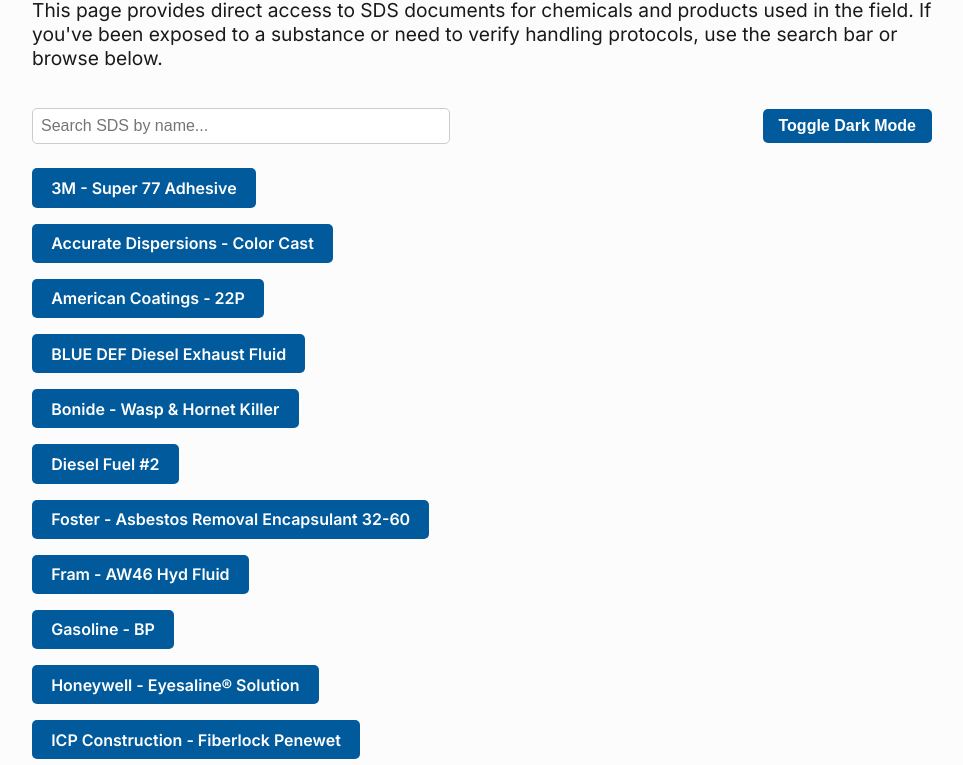
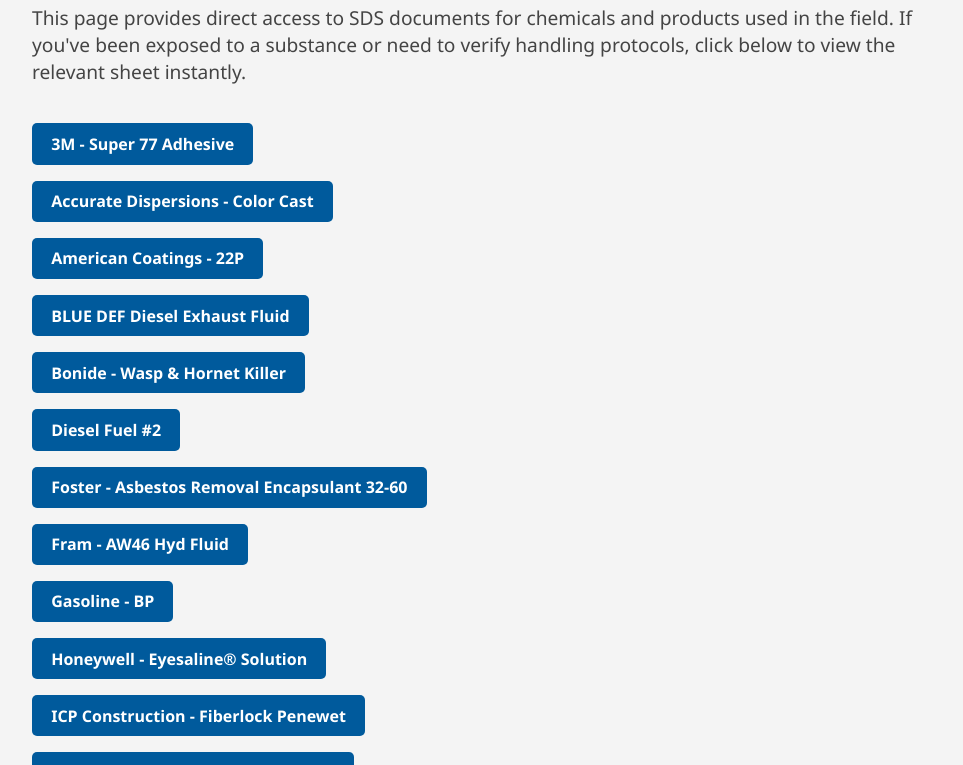
Before and after one commit to K-Boost/Safety-Data-Sheets, a plain HTML site: page index.html in a window 1280 px wide. Shown: the part 129-894 px from the top of the page, without its empty margins (158-1121 px from the left). Drawn offline with Linux system fonts and the light colour scheme.

Commit message:
Update index.html

```diff
--- a/index.html
+++ b/index.html
@@ -4,29 +4,13 @@
   <meta charset="UTF-8">
   <title>Safety Data Sheets (SDS)</title>
   <meta name="viewport" content="width=device-width, initial-scale=1">
-  <link href="https://fonts.googleapis.com/css2?family=Inter:wght@400;600&display=swap" rel="stylesheet">
   <style>
-    :root {
-      --bg-color: #fcfcfc;
-      --text-color: #1a1a1a;
-      --link-bg: #005a9c;
-      --link-hover: #003f6b;
-    }
-
-    body.dark-mode {
-      --bg-color: #121212;
-      --text-color: #e0e0e0;
-      --link-bg: #1e88e5;
-      --link-hover: #1565c0;
-    }
-
     html, body {
       margin: 0;
       padding: 0;
-      background-color: var(--bg-color);
-      font-family: 'Inter', -apple-system, BlinkMacSystemFont, 'Segoe UI', Roboto, sans-serif;
-      color: var(--text-color);
-      transition: background-color 0.3s ease, color 0.3s ease;
+      background-color: #f4f4f4;
+      font-family: "Segoe UI", Arial, sans-serif;
+      color: #333;
     }
 
     .container {
@@ -37,46 +21,14 @@
 
     h1 {
       font-size: 2.5em;
-      color: var(--link-bg);
+      color: #005a9c;
       margin-bottom: 0.2em;
     }
 
     .intro {
       font-size: 1.2em;
       margin-bottom: 2em;
-    }
-
-    .controls {
-      display: flex;
-      justify-content: space-between;
-      align-items: center;
-      margin-bottom: 1.5em;
-      flex-wrap: wrap;
-      gap: 1em;
-    }
-
-    #searchInput {
-      flex: 1;
-      padding: 0.5em;
-      font-size: 1em;
-      border: 1px solid #ccc;
-      border-radius: 5px;
-      max-width: 400px;
-    }
-
-    #toggleDarkMode {
-      padding: 0.5em 1em;
-      font-size: 1em;
-      background-color: var(--link-bg);
-      color: white;
-      border: none;
-      border-radius: 5px;
-      cursor: pointer;
-      font-weight: 600;
-    }
-
-    #toggleDarkMode:hover {
-      background-color: var(--link-hover);
+      color: #444;
     }
 
     ul.sds-list {
@@ -90,17 +42,17 @@
 
     ul.sds-list a {
       display: inline-block;
-      background-color: var(--link-bg);
+      background-color: #005a9c;
       color: #fff;
       padding: 0.6em 1.2em;
       border-radius: 5px;
       text-decoration: none;
-      font-weight: 600;
+      font-weight: bold;
       transition: background-color 0.2s ease;
     }
 
     ul.sds-list a:hover {
-      background-color: var(--link-hover);
+      background-color: #003f6b;
     }
 
     @media (max-width: 600px) {
@@ -110,8 +62,9 @@
       .intro {
         font-size: 1em;
       }
-      #searchInput {
-        width: 100%;
+      ul.sds-list a {
+        padding: 0.5em 1em;
+        font-size: 0.95em;
       }
     }
   </style>
@@ -120,15 +73,10 @@
   <div class="container">
     <h1>Safety Data Sheets</h1>
     <p class="intro">
-      This page provides direct access to SDS documents for chemicals and products used in the field. If you've been exposed to a substance or need to verify handling protocols, use the search bar or browse below.
+      This page provides direct access to SDS documents for chemicals and products used in the field. If you've been exposed to a substance or need to verify handling protocols, click below to view the relevant sheet instantly.
     </p>
 
-    <div class="controls">
-      <input type="text" id="searchInput" placeholder="Search SDS by name...">
-      <button id="toggleDarkMode">Toggle Dark Mode</button>
-    </div>
-
-    <ul class="sds-list" id="sdsList">
+    <ul class="sds-list">
       <li><a href="https://K-Boost.github.io/Safety-Data-Sheets/3M%20-%20Super%2077%20Adhesive.pdf" target="_blank">3M - Super 77 Adhesive</a></li>
       <li><a href="https://K-Boost.github.io/Safety-Data-Sheets/Accurate%20Dispersions-Color%20Cast.pdf" target="_blank">Accurate Dispersions - Color Cast</a></li>
       <li><a href="https://K-Boost.github.io/Safety-Data-Sheets/American%20Coatings%20-%2022P.pdf" target="_blank">American Coatings - 22P</a></li>
@@ -149,25 +97,9 @@
       <li><a href="https://K-Boost.github.io/Safety-Data-Sheets/Scotch%20-%20Foam%20Hair%20and%20Body%20Wash.pdf" target="_blank">Scotch - Foam Hair and Body Wash</a></li>
       <li><a href="https://K-Boost.github.io/Safety-Data-Sheets/TruStripe%20-%20Fastest%20Dry%20Zone.pdf" target="_blank">TruStripe - Fastest Dry Zone</a></li>
       <li><a href="https://K-Boost.github.io/Safety-Data-Sheets/Ultra%20-%20Dish-Detergent.pdf" target="_blank">Ultra - Dish-Detergent</a></li>
-      <li><a href="https://K-Boost.github.io/Safety-Data-Sheets
-
-            <script>
-  // DARK MODE TOGGLE
-  const toggleButton = document.getElementById('toggleDarkMode');
-  toggleButton.addEventListener('click', () => {
-    document.body.classList.toggle('dark-mode');
-  });
-
-  // SEARCH FILTER
-  const searchInput = document.getElementById('searchInput');
-  const sdsList = document.getElementById('sdsList');
-  const items = sdsList.getElementsByTagName('li');
-
-  searchInput.addEventListener('input', () => {
-    const query = searchInput.value.toLowerCase();
-    for (let i = 0; i < items.length; i++) {
-      const text = items[i].textContent.toLowerCase();
-      items[i].style.display = text.includes(query) ? '' : 'none';
-    }
-  });
-</script>
+      <li><a href="https://K-Boost.github.io/Safety-Data-Sheets/Unilever%20-%20Suave%20Body%20Wash%20(All%203%20Variants).pdf" target="_blank">Unilever - Suave Body Wash (All 3 Variants)</a></li>
+      <li><a href="https://K-Boost.github.io/Safety-Data-Sheets/Windex%20Multisurface.pdf" target="_blank">Windex Multisurface</a></li>
+    </ul>
+  </div>
+</body>
+</html>
```
